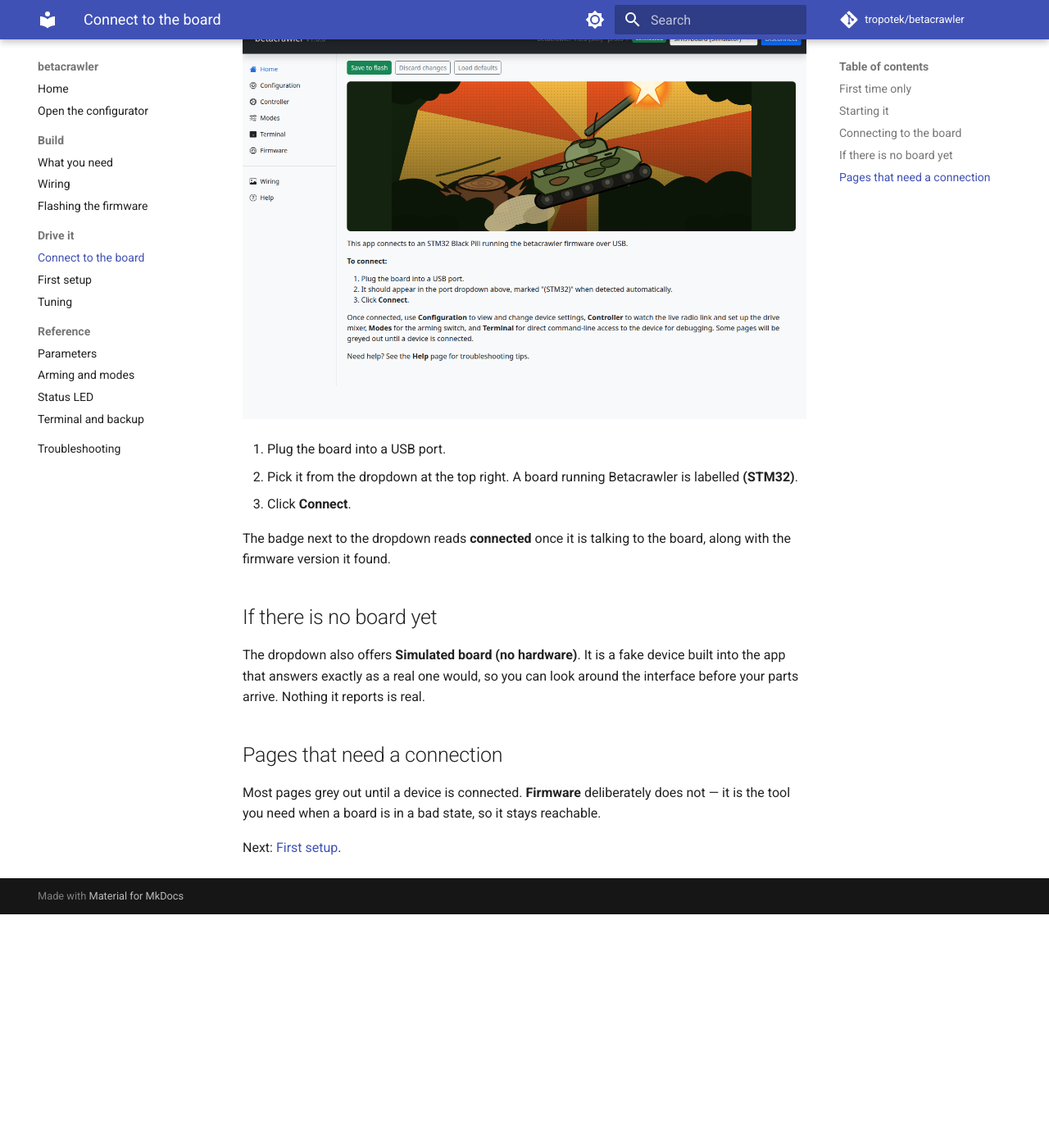
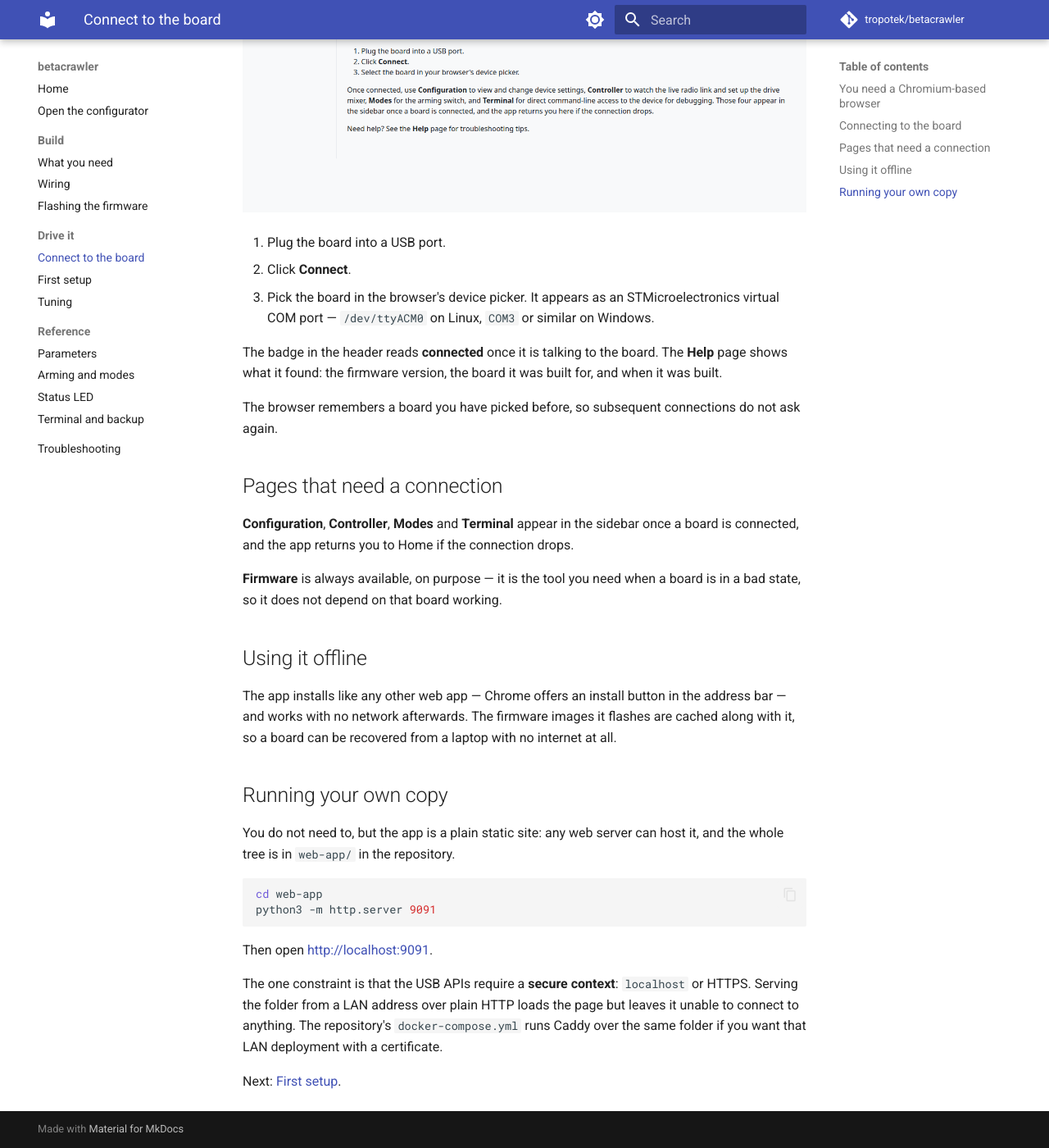
Before and after one commit to tropotek/betacrawler, an MkDocs documentation site: the page built from docs/drive/install-and-connect.md, in a window 1280 px wide and 1400 px high, scrolled down 756 px. Shown: the whole window at 82% size. Built offline with MkDocs 1.6.1 and Material for MkDocs 9.7.7, drawn with Linux system fonts in a browser that asks for light colours; comment, search, counter and statistics services are not loaded; before the commit the page ends 1871 px from its top, so only the background shows below that; some of the changed text lies outside the part shown.

Commit message:
docs: rewrite the user docs around the browser app, and cover the F401
Everything user-facing was written against a Python server serving a UI to a
browser: create a venv, run ./run-server.sh, pick a port from a dropdown,
connect a simulated board. None of that is how the tool works now.

Install-and-connect becomes Connect-to-the-board: open the page, pick the
device in the browser's own picker, install it for offline use. The Chromium
requirement, the localhost/HTTPS rule and the Windows WinUSB (Zadig) step are
stated where they bite rather than left to be discovered.

STM32F401CE is documented as the board option it already is: which build env
it needs, that the two images are not interchangeable, how to read the chip's
own marking, and what an F411 image on an F401 looks like -- a board that
neither enumerates nor blinks, recoverable with BOOT0+NRST and no programmer.

Screenshots are recaptured from web-app against a real board over Web Serial;
the old ones show a port dropdown and a simulated device that no longer exist.

Co-Authored-By: Claude Opus 5 <noreply@anthropic.com>

````diff
--- a/docs/drive/install-and-connect.md
+++ b/docs/drive/install-and-connect.md
@@ -1,53 +1,59 @@
-# Install and connect
+# Connect to the board
 
-The app is a small web server you run on your own machine. It talks to the board over USB and
-serves the interface to your browser.
+The configurator is a web page. Open it, plug the vehicle in over USB, and the page talks to the
+board directly — there is nothing to install and no server to run.
 
-## First time only
+**[Open the configurator →](https://tropotek.github.io/betacrawler/app/)**
 
-Create the Python environment the server runs in:
+## You need a Chromium-based browser
 
-```bash
-python3 -m venv app/.venv
-app/.venv/bin/pip install -r app/requirements.txt
-```
-
-## Starting it
-
-```bash
-./run-server.sh
-```
-
-Then open <http://127.0.0.1:9090>.
-
-It runs in the foreground: logs appear in that terminal, and Ctrl+C stops it. To use a different
-port:
-
-```bash
-PORT=9000 ./run-server.sh
-```
+Chrome, Edge, Brave and Opera all work. Firefox and Safari do not: talking to a USB serial device
+from a page uses the Web Serial API, which only Chromium-based engines implement. The app checks
+on load and tells you outright rather than failing halfway through a connection.
 
 ## Connecting to the board
 
-![The app's Home page, connected](../assets/screenshots/home.png)
+![The configurator's Home page, connected to a board](../assets/screenshots/home.png)
 
 1. Plug the board into a USB port.
-2. Pick it from the dropdown at the top right. A board running Betacrawler is labelled
-   **(STM32)**.
-3. Click **Connect**.
+2. Click **Connect**.
+3. Pick the board in the browser's device picker. It appears as an STMicroelectronics virtual COM
+   port — `/dev/ttyACM0` on Linux, `COM3` or similar on Windows.
 
-The badge next to the dropdown reads **connected** once it is talking to the board, along with
-the firmware version it found.
+The badge in the header reads **connected** once it is talking to the board. The **Help** page
+shows what it found: the firmware version, the board it was built for, and when it was built.
 
-## If there is no board yet
-
-The dropdown also offers **Simulated board (no hardware)**. It is a fake device built into the
-app that answers exactly as a real one would, so you can look around the interface before your
-parts arrive. Nothing it reports is real.
+The browser remembers a board you have picked before, so subsequent connections do not ask again.
 
 ## Pages that need a connection
 
-Most pages grey out until a device is connected. **Firmware** deliberately does not — it is the
-tool you need when a board is in a bad state, so it stays reachable.
+**Configuration**, **Controller**, **Modes** and **Terminal** appear in the sidebar once a board
+is connected, and the app returns you to Home if the connection drops.
+
+**Firmware** is always available, on purpose — it is the tool you need when a board is in a bad
+state, so it does not depend on that board working.
+
+## Using it offline
+
+The app installs like any other web app — Chrome offers an install button in the address bar —
+and works with no network afterwards. The firmware images it flashes are cached along with it, so
+a board can be recovered from a laptop with no internet at all.
+
+## Running your own copy
+
+You do not need to, but the app is a plain static site: any web server can host it, and the whole
+tree is in `web-app/` in the repository.
+
+```bash
+cd web-app
+python3 -m http.server 9091
+```
+
+Then open <http://localhost:9091>.
+
+The one constraint is that the USB APIs require a **secure context**: `localhost` or HTTPS.
+Serving the folder from a LAN address over plain HTTP loads the page but leaves it unable to
+connect to anything. The repository's `docker-compose.yml` runs Caddy over the same folder if you
+want that LAN deployment with a certificate.
 
 Next: [First setup](first-setup.md).
--- a/docs/troubleshooting.md
+++ b/docs/troubleshooting.md
@@ -2,7 +2,16 @@
 
 Symptoms in roughly the order you are likely to hit them.
 
-## The port does not appear in the dropdown
+## The app will not open, or says the browser is unsupported
+
+The configurator needs a Chromium-based browser — Chrome, Edge, Brave or Opera. Firefox and
+Safari have no Web Serial API and cannot talk to a board at all.
+
+If you are running your own copy of the app rather than the hosted one, it also has to be served
+from `localhost` or over HTTPS. A page served from a LAN address over plain HTTP loads, but the
+browser withholds the USB APIs and **Connect** does nothing useful.
+
+## The board does not appear in the browser's device picker
 
 Most often the cable. Plenty of USB cables carry power only, and a charge-only cable makes the
 board look dead while the LED blinks away happily.
@@ -10,7 +19,19 @@ board look dead while the LED blinks away happily.
 Check the LED first: if it is blinking once a second, the board is fine and the problem is
 between it and your computer. Try another cable, then another port.
 
-A board running Betacrawler is labelled **(STM32)** in the dropdown.
+The board shows up as an STMicroelectronics virtual COM port — `/dev/ttyACM0` on Linux, a `COM`
+port on Windows. If it is listed but connecting fails, something else probably has the port open:
+a serial monitor, or another tab running the app.
+
+## The board went dark after its first flash and never appears
+
+You flashed the wrong chip's image. An F411 build on an F401 hard-faults before USB comes up, so
+the board neither enumerates nor blinks — see
+[Which Black Pill](build/what-you-need.md#which-black-pill).
+
+Read the marking on the chip, then flash the matching build. You do not need the ST-Link back for
+this: hold **BOOT0**, tap **NRST**, release **BOOT0**, and flash the right image from the
+**Firmware** page.
 
 ## The board connects, then drops out when the motors run
 
@@ -74,7 +95,15 @@ Reach the built-in bootloader by hand: hold **BOOT0**, tap **NRST**, release **B
 **Firmware** page stays available even with nothing connected, which is exactly when you need it.
 
 One thing to know: every STM32F4 in bootloader mode identifies itself the same way, so a board in
-that state cannot be told apart from any other. Only have the one you are flashing plugged in.
+that state cannot be told apart from any other. Only have the one you are flashing plugged in, and
+pick the image for your own chip yourself — the app cannot recommend one for a board it has not
+spoken to.
+
+## A board in bootloader mode is invisible on Windows
+
+Windows binds it to ST's own DfuSe driver, which a browser cannot use. Run
+[Zadig](https://zadig.akeo.ie/) once against the `STM32 BOOTLOADER` device and replace that driver
+with **WinUSB**. Linux and macOS need nothing.
 
 ## My receiver is not ELRS or Crossfire
 
````
Also changed, not shown: CHANGELOG.md (+3 -0 lines), docs/index.md (+11 -5 lines), docs/reference/parameters.md (+2 -2 lines), readme.md (+17 -11 lines), docs/assets/screenshots/config.png, docs/assets/screenshots/controller.png, docs/assets/screenshots/firmware.png, docs/assets/screenshots/help.png, docs/assets/screenshots/home.png, docs/assets/screenshots/modes.png, docs/assets/screenshots/terminal.png, docs/assets/screenshots/wiring.png, 3 other files.
